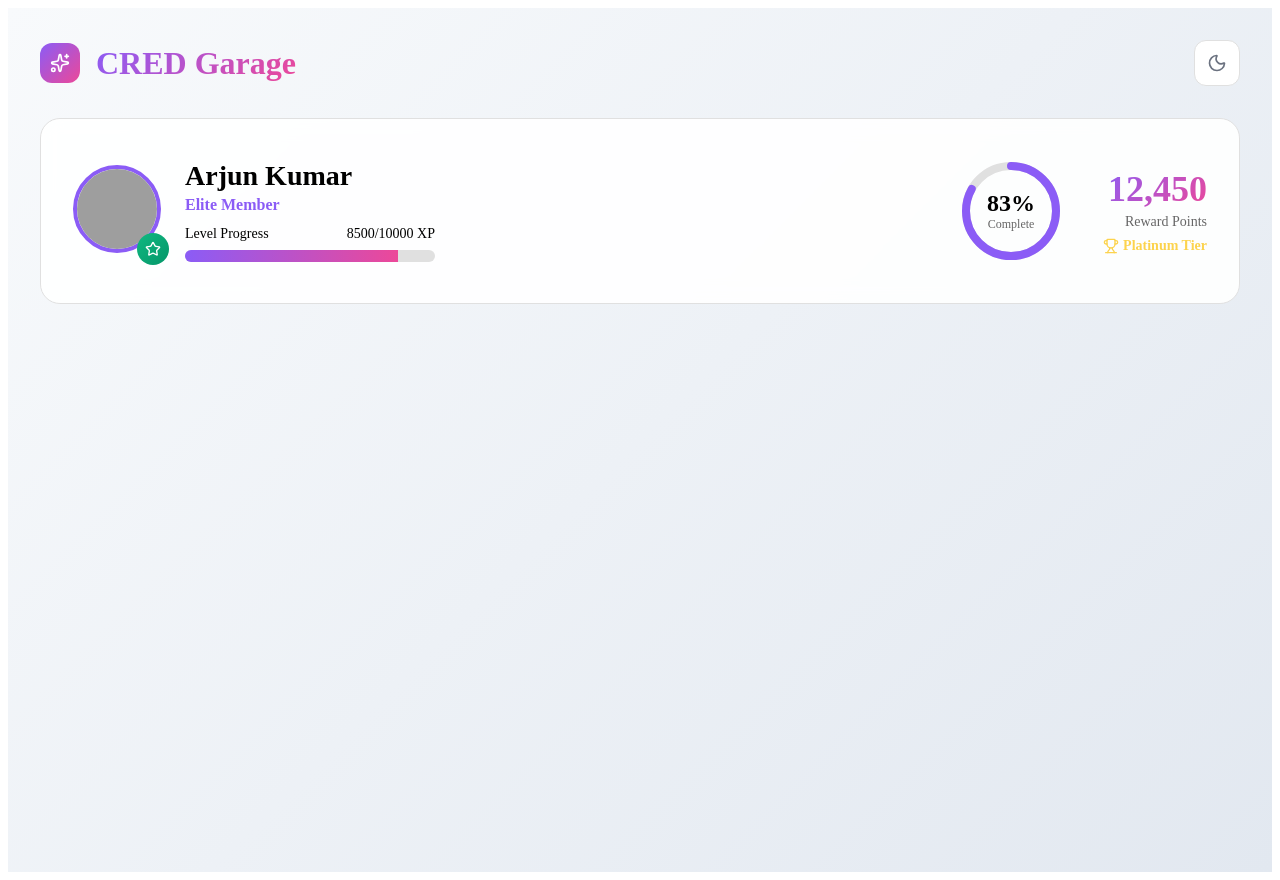
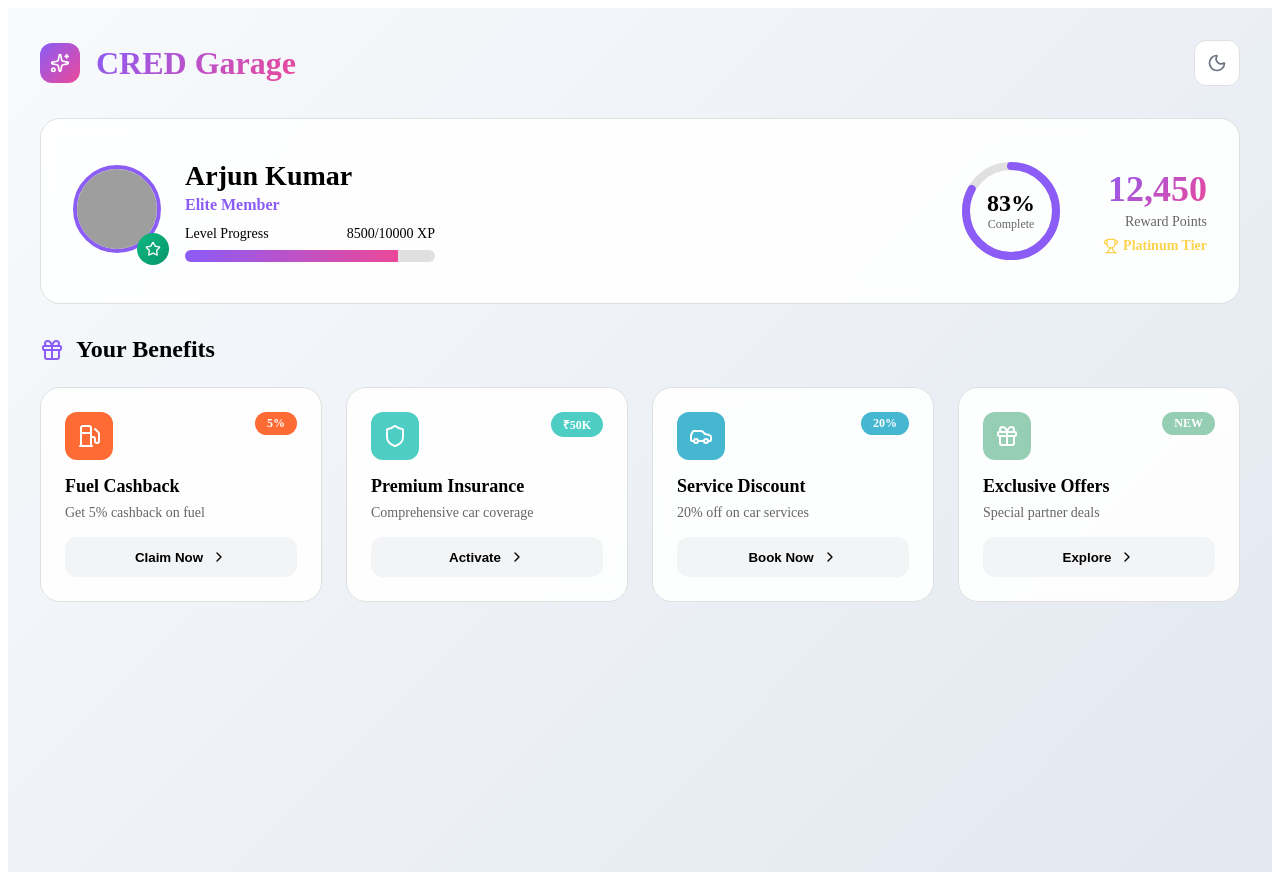
Before and after one commit to ludiadmuhamed/auto-vault, a Next.js app: page / in a window 1280 px wide. Built offline with nearby package versions, Linux system fonts and the light colour scheme; grey boxes are pictures that could not be loaded.

Commit message:
benefits component added

```diff
--- /dev/null
+++ b/src/app/component/Benefits.js
@@ -0,0 +1,104 @@
+import { ChevronRight, Gift } from "lucide-react";
+
+
+const Benefits = ({ cardStyle, benefits, isDarkMode }) => {
+    return (
+         <div style={{ marginBottom: '32px' }}>
+              <h3 style={{
+                fontSize: '24px',
+                fontWeight: 'bold',
+                marginBottom: '24px',
+                display: 'flex',
+                alignItems: 'center'
+              }}>
+                <Gift size={24} color="#8B5CF6" style={{ marginRight: '12px' }} />
+                Your Benefits
+              </h3>
+
+              <div style={{
+                display: 'grid',
+                gridTemplateColumns: 'repeat(auto-fit, minmax(280px, 1fr))',
+                gap: '24px'
+              }}>
+                {benefits.map((benefit, index) => (
+                  <div
+                    key={benefit.id}
+                    className="benefit-card"
+                    style={{
+                      ...cardStyle,
+                      padding: '24px',
+                      position: 'relative',
+                      overflow: 'hidden'
+                    }}
+                  >
+                    <div style={{
+                      display: 'flex',
+                      alignItems: 'flex-start',
+                      justifyContent: 'space-between',
+                      marginBottom: '16px'
+                    }}>
+                      <div style={{
+                        padding: '12px',
+                        borderRadius: '12px',
+                        backgroundColor: benefit.color,
+                        color: 'white',
+                        display: 'flex',
+                        alignItems: 'center',
+                        justifyContent: 'center'
+                      }}>
+                        {benefit.icon}
+                      </div>
+                      <span style={{
+                        padding: '4px 12px',
+                        borderRadius: '20px',
+                        fontSize: '12px',
+                        fontWeight: 'bold',
+                        backgroundColor: benefit.color,
+                        color: 'white'
+                      }}>
+                        {benefit.value}
+                      </span>
+                    </div>
+
+                    <h4 style={{
+                      fontSize: '18px',
+                      fontWeight: 'bold',
+                      margin: '0 0 8px 0'
+                    }}>
+                      {benefit.title}
+                    </h4>
+                    <p style={{
+                      fontSize: '14px',
+                      color: isDarkMode ? '#999' : '#666',
+                      margin: '0 0 16px 0'
+                    }}>
+                      {benefit.description}
+                    </p>
+
+                    <button
+                      className="cta-button"
+                      style={{
+                        width: '100%',
+                        padding: '12px 16px',
+                        borderRadius: '12px',
+                        fontWeight: '600',
+                        border: 'none',
+                        backgroundColor: isDarkMode ? '#404040' : '#f3f4f6',
+                        color: isDarkMode ? '#fff' : '#000',
+                        cursor: 'pointer',
+                        display: 'flex',
+                        alignItems: 'center',
+                        justifyContent: 'center'
+                      }}
+                    >
+                      {benefit.ctaText}
+                      <ChevronRight size={16} style={{ marginLeft: '8px' }} />
+                    </button>
+                  </div>
+                ))}
+              </div>
+            </div>
+    )
+};
+
+export default Benefits;
--- a/src/app/component/Dashboard.js
+++ b/src/app/component/Dashboard.js
@@ -1,12 +1,15 @@
 "use client";
 
 import React, { useState, useEffect } from 'react';
+import { Moon, Sun, Gift, Zap, Trophy, Star, ChevronRight, CreditCard, Car, Fuel, Shield, Sparkles } from 'lucide-react';
 import Header from './Header';
 import UserProfile from './UserProfile';
+import Benefits from './Benefits';
 
-const Dashboard = ({isDarkMode, setIsDarkMode}) => {
+const Dashboard = ({ isDarkMode, setIsDarkMode }) => {
     const [isLoading, setIsLoading] = useState(true);
     const [userData, setUserData] = useState(null);
+    const [benefits, setBenefits] = useState([]);
 
     // Mock data loading
     useEffect(() => {
@@ -23,6 +26,46 @@
                 rewardPoints: 12450,
                 tier: "Platinum"
             });
+
+            setBenefits([
+                {
+                    id: 1,
+                    title: "Fuel Cashback",
+                    description: "Get 5% cashback on fuel",
+                    icon: <Fuel size={24} />,
+                    value: "5%",
+                    ctaText: "Claim Now",
+                    color: "#FF6B35"
+                },
+                {
+                    id: 2,
+                    title: "Premium Insurance",
+                    description: "Comprehensive car coverage",
+                    icon: <Shield size={24} />,
+                    value: "₹50K",
+                    ctaText: "Activate",
+                    color: "#4ECDC4"
+                },
+                {
+                    id: 3,
+                    title: "Service Discount",
+                    description: "20% off on car services",
+                    icon: <Car size={24} />,
+                    value: "20%",
+                    ctaText: "Book Now",
+                    color: "#45B7D1"
+                },
+                {
+                    id: 4,
+                    title: "Exclusive Offers",
+                    description: "Special partner deals",
+                    icon: <Gift size={24} />,
+                    value: "NEW",
+                    ctaText: "Explore",
+                    color: "#96CEB4"
+                }
+            ]);
+
             setIsLoading(false);
         };
 
@@ -159,6 +202,9 @@
                     <>
                         {/* User Profile Section */}
                         <UserProfile cardStyle={cardStyle} userData={userData} isDarkMode={isDarkMode} />
+
+                        {/* Benefits Section */}
+                        <Benefits cardStyle={cardStyle} benefits={benefits} isDarkMode={isDarkMode} />
                     </>
                 )}
             </div>
```
Lines whose indentation alone changed are shown as unchanged.
